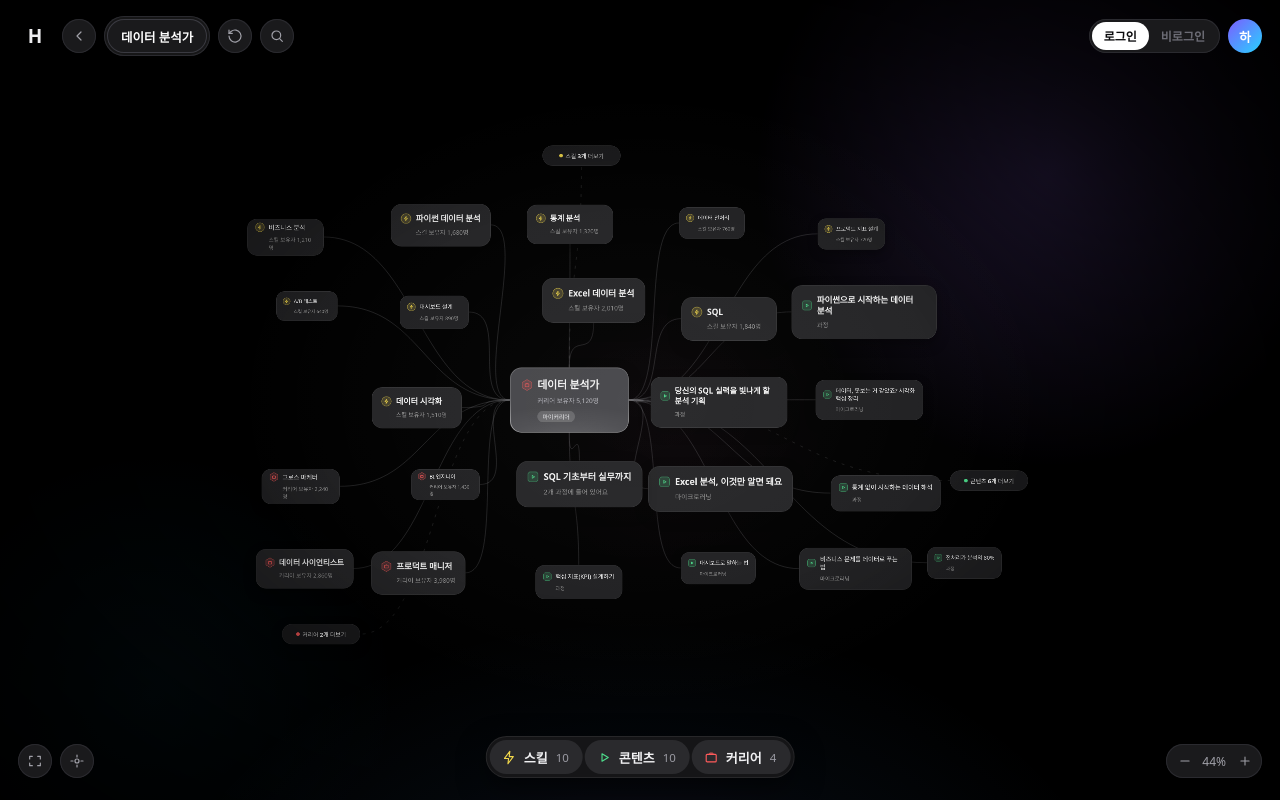
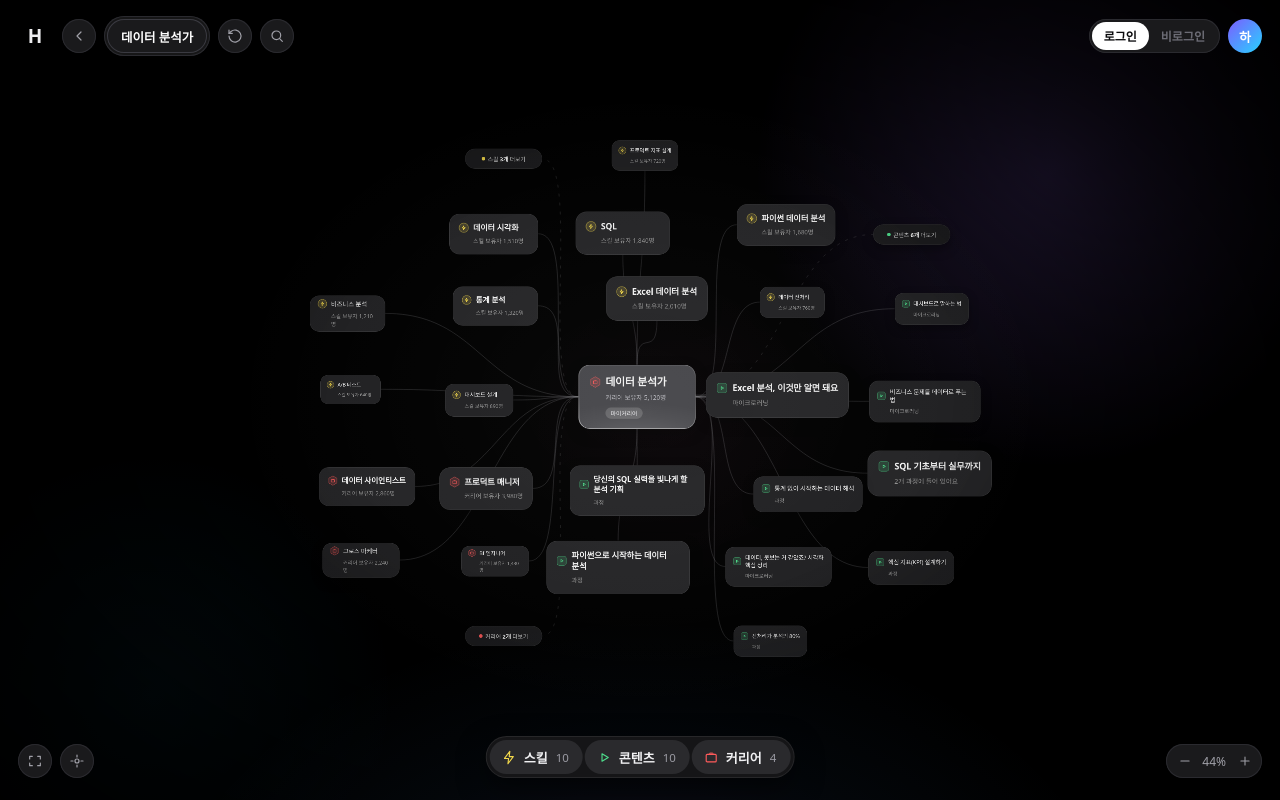
Before and after one commit to hunetcypark-alt/hu-skill-galaxy-prototype, a plain HTML site: page index.html in a window 1280 px wide. Drawn offline with Linux system fonts and the light colour scheme; animation ran at ten frames a second.

Commit message:
초기 배치를 사각 격자에서 타원형으로 변경
Co-Authored-By: Claude Sonnet 5.5 <noreply@anthropic.com>

```diff
--- a/index.html
+++ b/index.html
@@ -573,9 +573,12 @@ function fillAround(id,dom,centerAngle,limit=PAGE,moreMode=false){
   const newIds=list.filter(x=>!S.pos[x]);
   const wide=id!==S.center,RR=wide?4:3,WEDGE_DEG=wide?150:80;   // 펼친 노드는 바깥쪽을 중심으로 넓게(≈300°) 흩뿌린다
   const cand=[];
-  for(let di=-RR;di<=RR;di++)for(let dj=-RR;dj<=RR;dj++){
-    if(!di&&!dj)continue;const i=o.i+di,j=o.j+dj;if(S.cells[ck(i,j)])continue;
-    const ring=Math.max(Math.abs(di),Math.abs(dj));
+  /* 사각 격자가 드러나지 않게: 실제 화면 거리(원)로 고리를 나누고 원 안의 칸만 쓴다 */
+  const RADIUS=wide?880:650,RS=wide?RR+3:RR+2;   // 화면 비율에 맞춰 가로로 약간 긴 원
+  for(let di=-RS;di<=RS;di++)for(let dj=-RS*2;dj<=RS*2;dj++){
+    if(!di&&!dj)continue;const eu=Math.hypot(di*CW/1.4,dj*CH);if(eu>RADIUS)continue;
+    const i=o.i+di,j=o.j+dj;if(S.cells[ck(i,j)])continue;
+    const ring=Math.max(1,Math.ceil(eu/270));
     const ang=Math.atan2(dj*CH,di*CW)*180/Math.PI;const da=Math.abs(((ang-centerAngle+540)%360)-180);
     cand.push({i,j,ring,da});
   }
```
